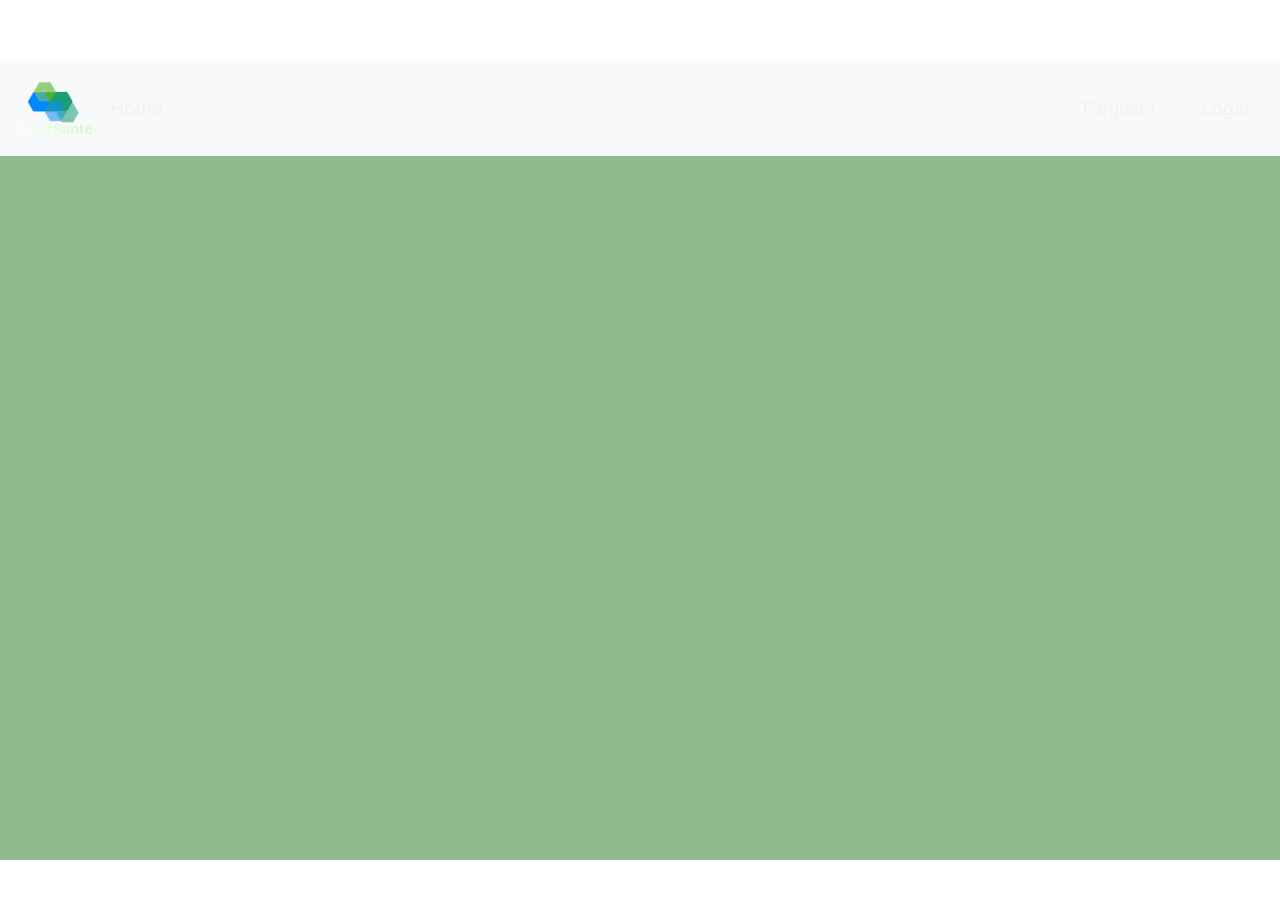
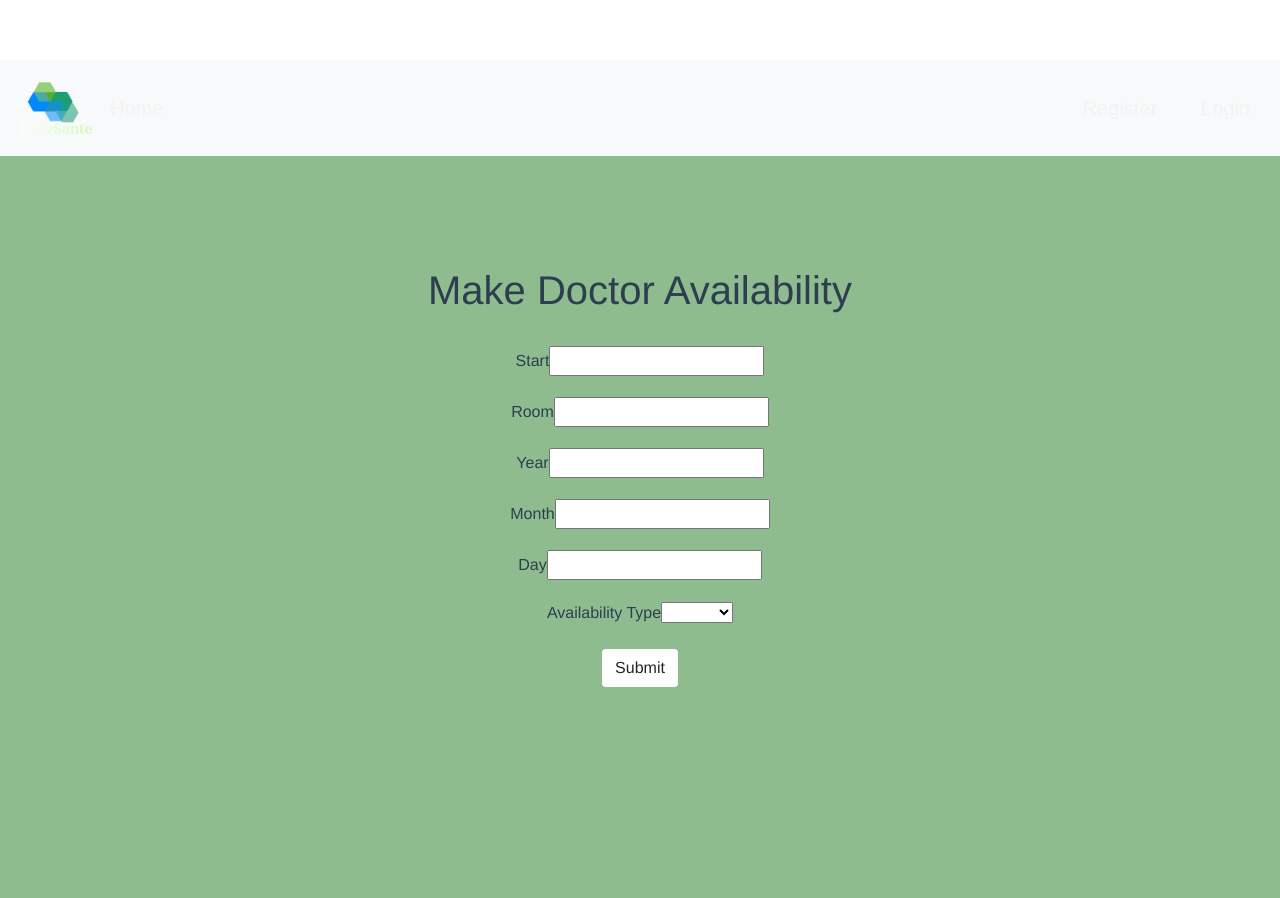
Before and after one commit to aa-software2112/SOEN_344, a Vue app in the folder client/: page /createAvailability in a window 1280 px wide. Shown: the top 898 px of the page. Before the commit the page ends 860 px from the top, so only its background shows below. Built offline with nearby package versions, Linux system fonts and the light colour scheme.

Commit message:
Functional frontend PUT with backend

```diff
--- /dev/null
+++ b/client/src/components/CreateAvailability.vue
@@ -0,0 +1,92 @@
+/* eslint-disable */
+<template>
+<div id="app-container">
+    <div id="main-content-area" class="main-color content-fluid">
+        <h1> Make Doctor Availability </h1>
+        </br>
+        <div class="container reg-container" id="patient-reg">
+
+            <form id="create-form" @submit.prevent="processForm">
+                <div class="form-group">
+                    <label for="start">Start</label>
+                    <input type="text" class="input" name="start" v-model="start">
+                </div>
+                <div class="form-group">
+                    <label for="room">Room</label>
+                    <input type="text" class="input" name="room" v-model="room">
+                </div>
+                <div class="form-group">
+                    <label for="year">Year</label>
+                    <input type="text" class="input" name="year" v-model="year">
+                </div>
+                <div class="form-group">
+                    <label for="month">Month</label>
+                    <input type="text" class="input" name="month" v-model="month">
+                </div>
+                 <div class="form-group">
+                    <label for="day">Day</label>
+                    <input type="text" class="input" name="day" v-model="day">
+                </div>
+                <div class="form-group">
+                <label for="booking_type">Availability Type</label>
+                    <select v-model="booking_type" name="book_type">
+                        <option value="ANNUAL">Annual</option>
+                        <option value="WALKIN">Walkin</option>
+                    </select>
+                </div>
+                <button type="submit" class="btn btn-default submit">Submit</button>
+            </form>
+
+
+        </div>
+    </div>
+
+</div>
+</template>
+
+<script>
+import axios from 'axios'
+
+export default {
+  name: 'Register',
+
+  data() {
+    return {
+        start: '',
+        room: '',
+        year: '',
+        month: '',
+        day: '',
+        booking_type: '',
+        doctor_id: '02'
+    }
+  },
+
+  methods: {
+     processForm: function () {
+      alert("Creating Availability");
+
+      axios.put('http://localhost:5000/availability', {
+          start: this.start,
+          room: this.room,
+          year: this.year,
+          month: this.month,
+          day: this.day,
+          booking_type: this.booking_type,
+          doctor_id: this.doctor_id}
+        )
+    }
+  }
+
+  }
+
+</script>
+
+<!-- Add "scoped" attribute to limit CSS to this component only -->
+<style>
+#app
+{
+    margin: 0;
+}
+
+</style>
--- a/client/src/router/index.js
+++ b/client/src/router/index.js
@@ -5,6 +5,7 @@ import Navbar from '@/components/Navbar';
 import Register from '@/components/Register';
 import Cart from '@/components/Cart'
 import Schedule from '@/components/Schedule'
+import CreateAvailability from '@/components/CreateAvailability'
 import RegisterDoctor from '@/components/RegisterDoctor';
 import axios from 'axios';
 import * as Cookies from 'js-cookie';
@@ -45,6 +46,11 @@ export default new Router({
       path: '/registerDoctor',
       name: 'RegisterDoctor',
       component: RegisterDoctor
+    },
+    {
+      path: '/createAvailability',
+      name: 'CreateAvailability',
+      component: CreateAvailability
     }
   ]
 });
```
Also changed, not shown: 1 other file (tests, documents, lock files or other folders).
